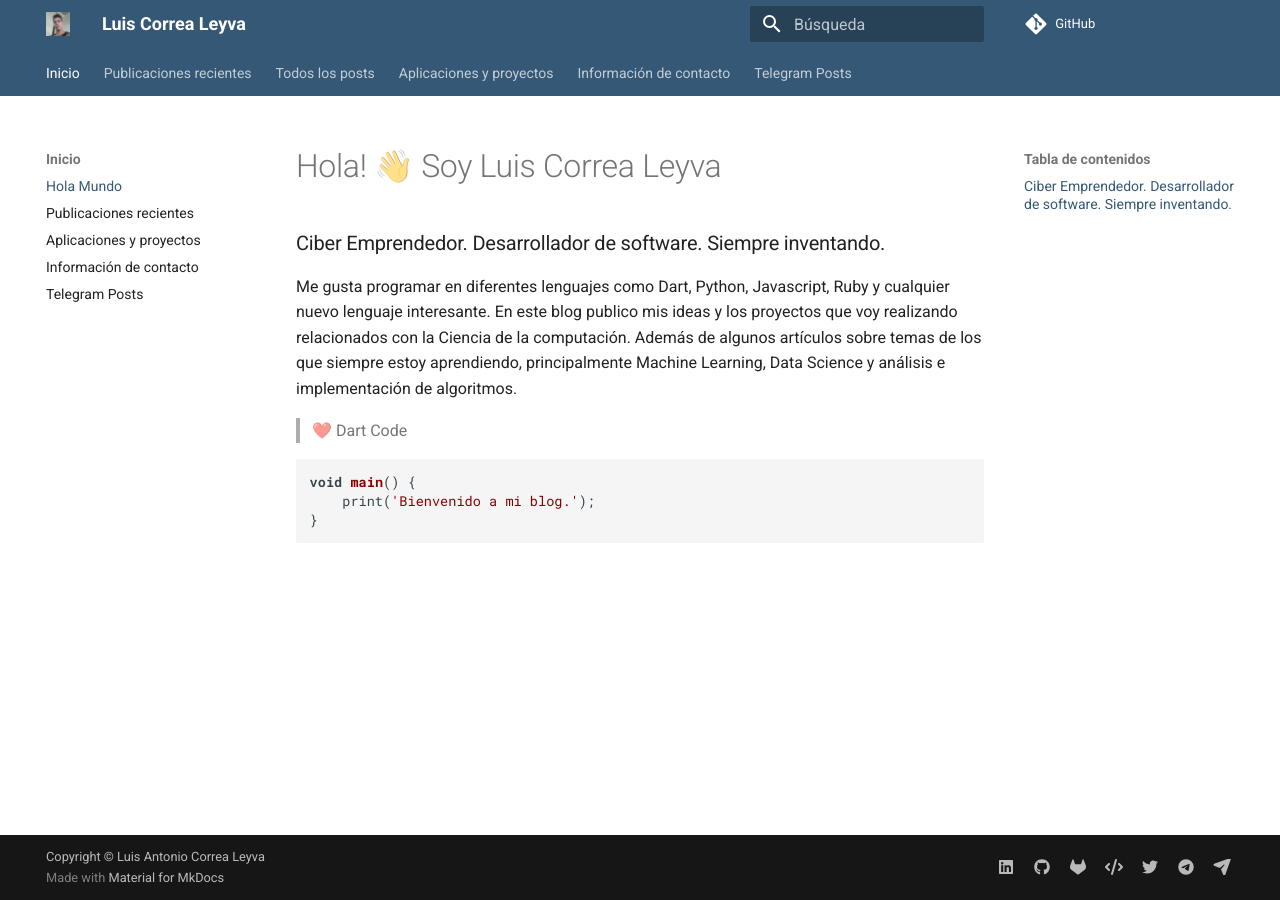
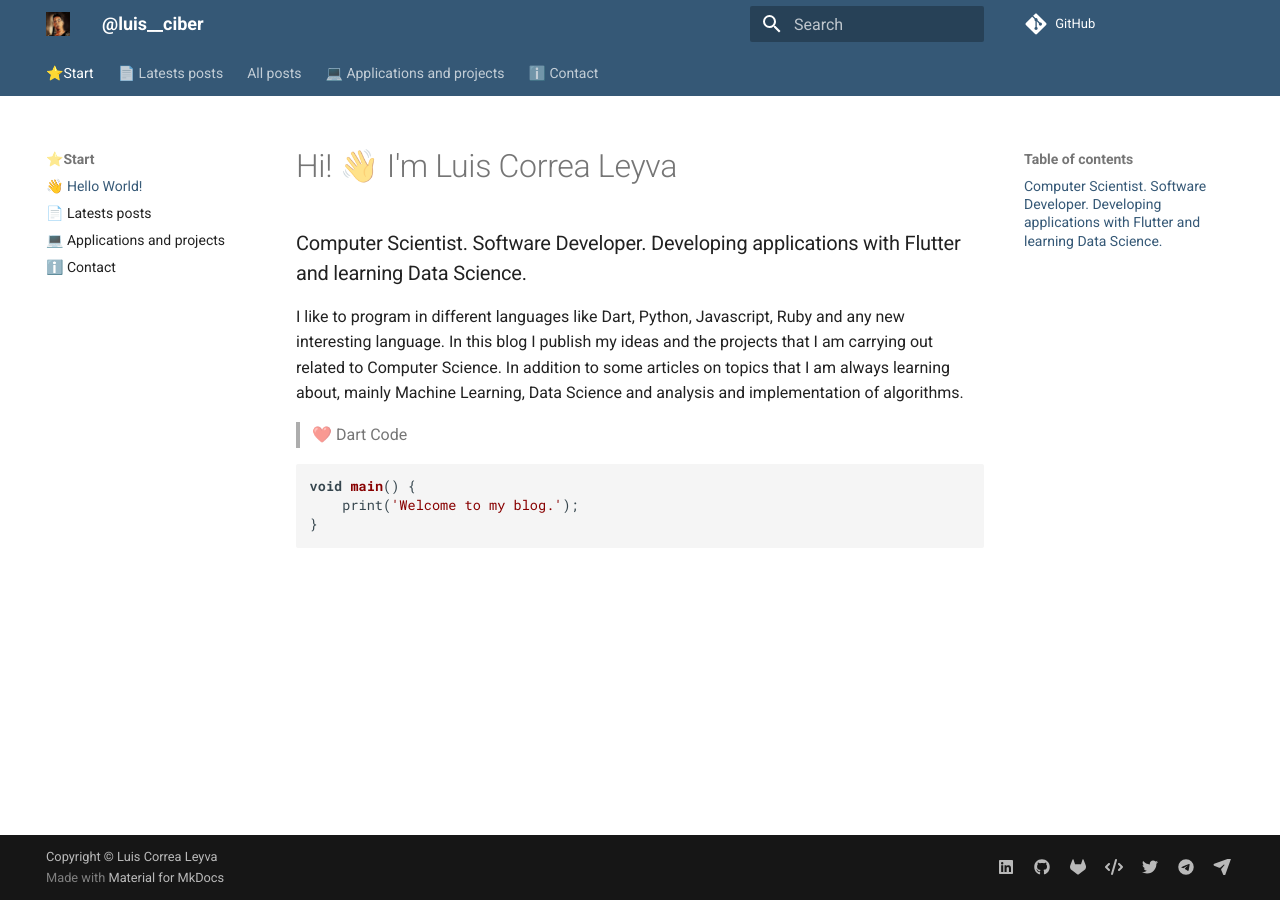
Before and after one commit to correaleyval/correaleyval.github.io, an MkDocs documentation site: the page built from docs/index.md, in a window 1280 px wide. Built offline with MkDocs 1.6.1 and Material for MkDocs 9.7.7, drawn with Linux system fonts in a browser that asks for light colours; nearby versions of some CDN libraries.

Commit message:
Switch to English

````diff
--- a/docs/index.md
+++ b/docs/index.md
@@ -1,22 +1,23 @@
 ---
 disqus: ""
-description: Hola! 👋 Soy Luis Correa Leyva. Ciber Emprendedor. Desarrollador de software. Siempre inventando.
+description: Hi! 👋 I'm Luis Correa Leyva. Software Developer. Developing applications with Flutter and learning Data Science.
+
 og_image: /assets/images/avatar.jpg
 ---
 
-# Hola! 👋 Soy Luis Correa Leyva
+# Hi! 👋 I'm Luis Correa Leyva
 
-### Ciber Emprendedor. Desarrollador de software. Siempre inventando.
+### Computer Scientist. Software Developer. Developing applications with Flutter and learning Data Science.
 
 <codersrank-summary username="correaleyval"></codersrank-summary>
 
-Me gusta programar en diferentes lenguajes como Dart, Python, Javascript, Ruby y cualquier nuevo lenguaje interesante. En este blog publico mis ideas y los proyectos que voy realizando relacionados con la Ciencia de la computación. Además de algunos artículos sobre temas de los que siempre estoy aprendiendo, principalmente Machine Learning, Data Science y análisis e implementación de algoritmos.
+I like to program in different languages like Dart, Python, Javascript, Ruby and any new interesting language. In this blog I publish my ideas and the projects that I am carrying out related to Computer Science. In addition to some articles on topics that I am always learning about, mainly Machine Learning, Data Science and analysis and implementation of algorithms.
 
 > ❤️ Dart Code
 
 ```dart
 void main() {
-    print('Bienvenido a mi blog.');
+    print('Welcome to my blog.');
 }
 ```
 
--- a/mkdocs.yml
+++ b/mkdocs.yml
@@ -1,4 +1,4 @@
-site_name: Luis Correa Leyva
+site_name: '@luis__ciber'
 site_description: Hola! 👋 Soy Luis Correa Leyva. Ciber Emprendedor. Desarrollador de software. Siempre inventando.
 site_url: https://correaleyval.github.io
 repo_url: https://github.com/correaleyval
@@ -17,7 +17,6 @@ theme:
   custom_dir: overrides
   logo: assets/images/avatar.jpg
   favicon: assets/images/avatar.jpg
-  language: es
 
   features:
     - navigation.tabs
@@ -32,7 +31,7 @@ markdown_extensions:
   - toc:
       permalink: 🔗
 
-copyright: Copyright &copy; Luis Antonio Correa Leyva
+copyright: Copyright &copy; Luis Correa Leyva
 
 extra:
   disqus: "correaleyval"
@@ -67,15 +66,13 @@ extra:
       name: Gmail
 
 nav:
-  - Inicio:
-      - Hola Mundo: index.md
-      - Publicaciones recientes: blog/index.md
-      - Aplicaciones y proyectos: apps/index.md
-      - Información de contacto: contact/index.md
-      - Telegram Posts: telegram/index.md
+  - ⭐Start:
+      - 👋 Hello World!: index.md
+      - 📄 Latests posts: blog/index.md
+      - 💻 Applications and projects: apps/index.md
+      - ℹ️ Contact: contact/index.md
   - Blog: blog/index.md
-  - Todos los posts:
+  - All posts:
     - Desarrollo rápido en Flutter con GetX: blog/2020/03/07/desarrollo-rápido-en-flutter-con-getx/index.md
-  - Aplicaciones y proyectos: apps/index.md
-  - Información de contacto: contact/index.md
-  - Telegram Posts: telegram/index.md
+  - Applications and projects: apps/index.md
+  - Contact: contact/index.md
````
Also changed, not shown: docs/blog/index.md (+2 -2 lines), docs/contact/index.md (+3 -5 lines), docs/telegram/index.md (deleted, +0 -40 lines), docs/assets/images/avatar.jpg, docs/telegram/header.png (deleted).
